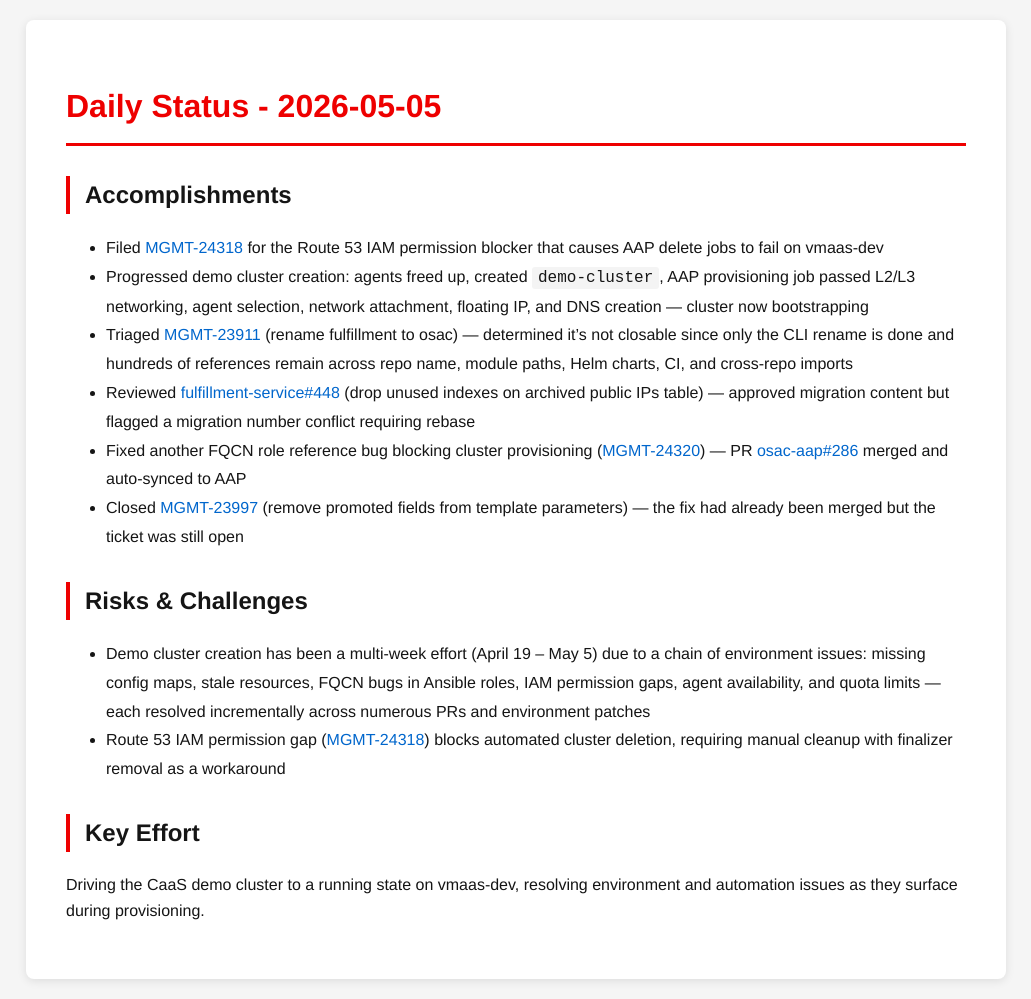
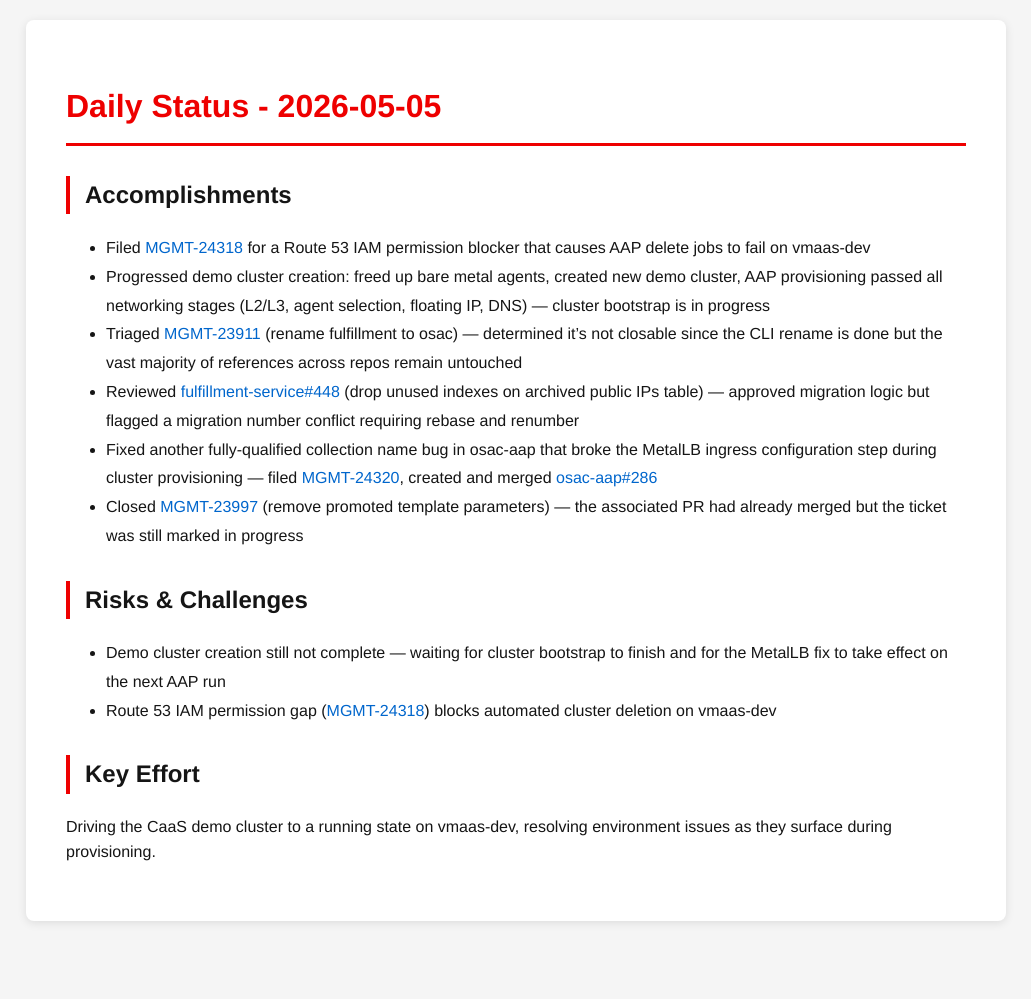
Before and after one commit to tzvatot/daily-status, a Jekyll site: the page built from 2026-05-05.md, in a window 1280 px wide. Shown: the whole page, without its empty margins (124-1155 px from the left). Built offline with Jekyll 4.4.1, drawn with Linux system fonts in a browser that asks for light colours; after the commit the page ends 941 px from its top, so only the background shows below that.

Commit message:
Daily status update - 2026-05-05

```diff
--- a/2026-05-05.md
+++ b/2026-05-05.md
@@ -8,18 +8,18 @@
 
 ## Accomplishments
 
-- Filed [MGMT-24318](https://issues.redhat.com/browse/MGMT-24318) for the Route 53 IAM permission blocker that causes AAP delete jobs to fail on vmaas-dev
-- Progressed demo cluster creation: agents freed up, created `demo-cluster`, AAP provisioning job passed L2/L3 networking, agent selection, network attachment, floating IP, and DNS creation — cluster now bootstrapping
-- Triaged [MGMT-23911](https://issues.redhat.com/browse/MGMT-23911) (rename fulfillment to osac) — determined it's not closable since only the CLI rename is done and hundreds of references remain across repo name, module paths, Helm charts, CI, and cross-repo imports
-- Reviewed [fulfillment-service#448](https://github.com/osac-project/fulfillment-service/pull/448) (drop unused indexes on archived public IPs table) — approved migration content but flagged a migration number conflict requiring rebase
-- Fixed another FQCN role reference bug blocking cluster provisioning ([MGMT-24320](https://issues.redhat.com/browse/MGMT-24320)) — PR [osac-aap#286](https://github.com/osac-project/osac-aap/pull/286) merged and auto-synced to AAP
-- Closed [MGMT-23997](https://issues.redhat.com/browse/MGMT-23997) (remove promoted fields from template parameters) — the fix had already been merged but the ticket was still open
+- Filed [MGMT-24318](https://issues.redhat.com/browse/MGMT-24318) for a Route 53 IAM permission blocker that causes AAP delete jobs to fail on vmaas-dev
+- Progressed demo cluster creation: freed up bare metal agents, created new demo cluster, AAP provisioning passed all networking stages (L2/L3, agent selection, floating IP, DNS) — cluster bootstrap is in progress
+- Triaged [MGMT-23911](https://issues.redhat.com/browse/MGMT-23911) (rename fulfillment to osac) — determined it's not closable since the CLI rename is done but the vast majority of references across repos remain untouched
+- Reviewed [fulfillment-service#448](https://github.com/osac-project/fulfillment-service/pull/448) (drop unused indexes on archived public IPs table) — approved migration logic but flagged a migration number conflict requiring rebase and renumber
+- Fixed another fully-qualified collection name bug in osac-aap that broke the MetalLB ingress configuration step during cluster provisioning — filed [MGMT-24320](https://issues.redhat.com/browse/MGMT-24320), created and merged [osac-aap#286](https://github.com/osac-project/osac-aap/pull/286)
+- Closed [MGMT-23997](https://issues.redhat.com/browse/MGMT-23997) (remove promoted template parameters) — the associated PR had already merged but the ticket was still marked in progress
 
 ## Risks & Challenges
 
-- Demo cluster creation has been a multi-week effort (April 19 – May 5) due to a chain of environment issues: missing config maps, stale resources, FQCN bugs in Ansible roles, IAM permission gaps, agent availability, and quota limits — each resolved incrementally across numerous PRs and environment patches
-- Route 53 IAM permission gap ([MGMT-24318](https://issues.redhat.com/browse/MGMT-24318)) blocks automated cluster deletion, requiring manual cleanup with finalizer removal as a workaround
+- Demo cluster creation still not complete — waiting for cluster bootstrap to finish and for the MetalLB fix to take effect on the next AAP run
+- Route 53 IAM permission gap ([MGMT-24318](https://issues.redhat.com/browse/MGMT-24318)) blocks automated cluster deletion on vmaas-dev
 
 ## Key Effort
 
-Driving the CaaS demo cluster to a running state on vmaas-dev, resolving environment and automation issues as they surface during provisioning.
+Driving the CaaS demo cluster to a running state on vmaas-dev, resolving environment issues as they surface during provisioning.
```
